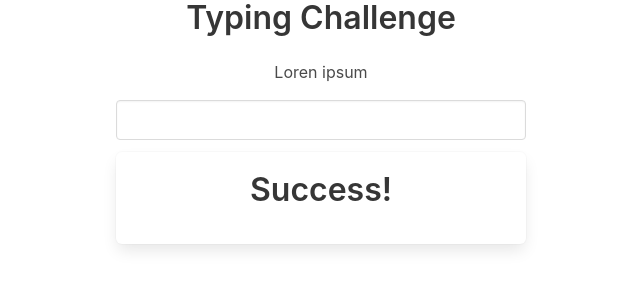
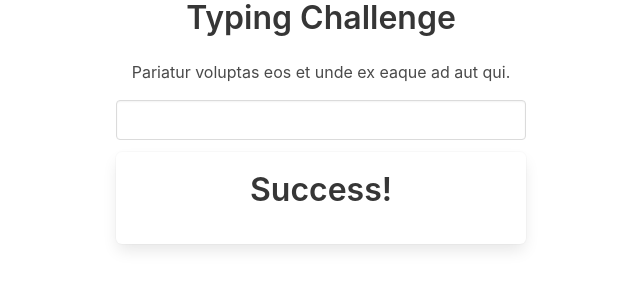
Before and after one commit to mathewgrabau/angular-typings, an Angular app: page / in a window 1280 px wide. Shown: the top 300 px of the page, without its empty margins (319-959 px from the left). Built offline with nearby package versions, Linux system fonts and the light colour scheme.

Commit message:
Implemented lorem grabbing a random sentence.

```diff
--- a/package.json
+++ b/package.json
@@ -19,10 +19,11 @@
     "@angular/platform-browser": "~8.2.13",
     "@angular/platform-browser-dynamic": "~8.2.13",
     "@angular/router": "~8.2.13",
+    "bulma": "0.8.0",
+    "faker": "^4.1.0",
     "rxjs": "~6.4.0",
     "tslib": "^1.10.0",
-    "zone.js": "~0.9.1",
-    "bulma": "0.8.0"
+    "zone.js": "~0.9.1"
   },
   "devDependencies": {
     "@angular-devkit/build-angular": "~0.803.18",
--- a/src/app/app.component.html
+++ b/src/app/app.component.html
@@ -3,7 +3,7 @@
     <div class="column is-one-third">
       <h1 class="title has-text-centered">Typing Challenge</h1>
 
-      <p class="has-text-centered">Loren ipsum</p>
+      <p class="has-text-centered">{{ targetString }}</p>
 
       <div class="field">
         <input class="input" type="text" />
--- a/src/app/app.component.ts
+++ b/src/app/app.component.ts
@@ -1,10 +1,17 @@
-import { Component } from '@angular/core';
+import { Component, OnInit } from '@angular/core';
+import { lorem } from 'faker';
 
 @Component({
   selector: 'app-root',
   templateUrl: './app.component.html',
   styleUrls: ['./app.component.css']
 })
-export class AppComponent {
+export class AppComponent implements OnInit {
+
   title = 'typings';
+  targetString = '';
+
+  ngOnInit(): void {
+    this.targetString = lorem.sentence();
+  }
 }
```
Also changed, not shown: 1 other file (tests, documents, lock files or other folders).
